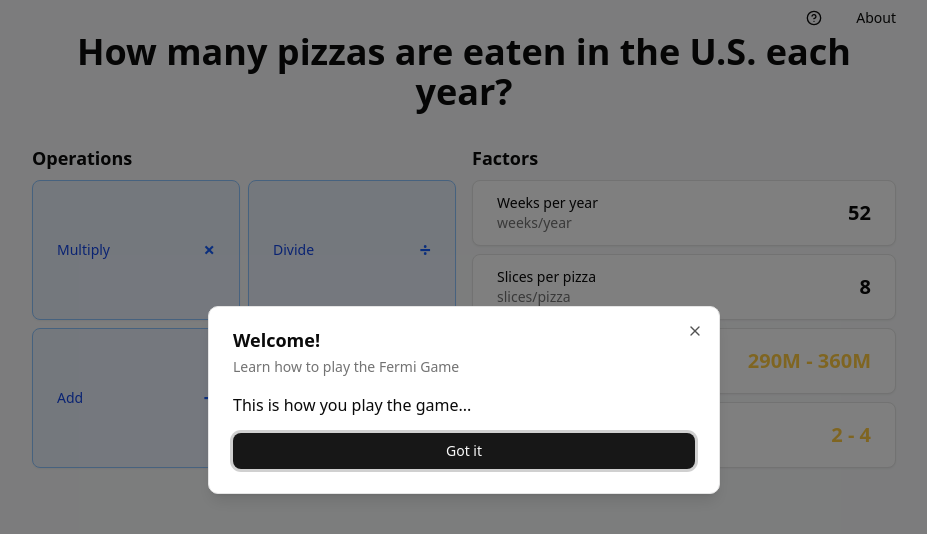
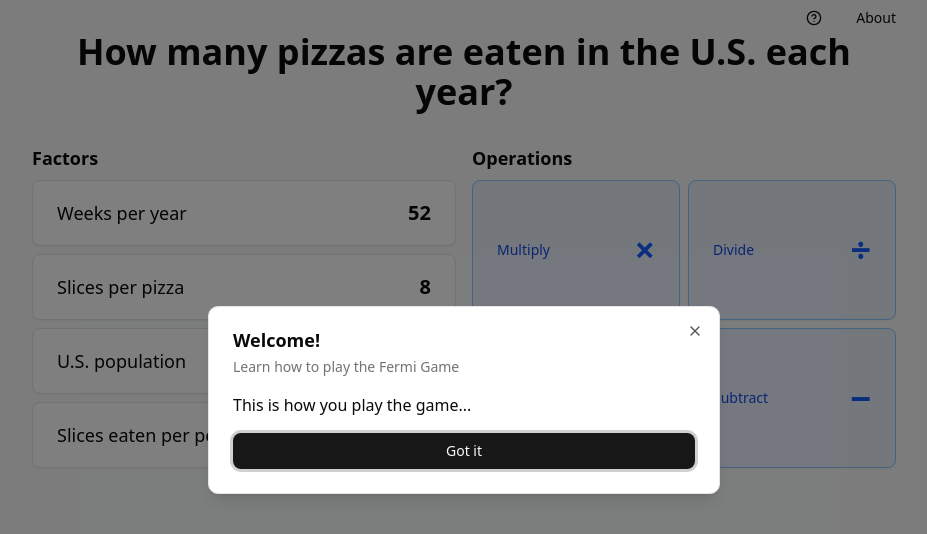
Before and after one commit to andrew-noble/fermi-chain, a React (Vite) app in the folder frontend/: page / in a window 1280 px wide. Shown: the top 534 px of the page, without its empty margins (176-1103 px from the left). Built offline with nearby package versions, Linux system fonts and the light colour scheme.

Commit message:
more beautification

```diff
--- a/frontend/src/App.tsx
+++ b/frontend/src/App.tsx
@@ -177,18 +177,18 @@ function App() {
               </h1>
             </div>
 
-            <div className="flex-1 items-stretch flex flex-col justify-start">
+            <div className="flex flex-col justify-start">
               <div className="grid grid-cols-2 gap-4 mb-8">
-                <div className="flex flex-col">
-                  <h2 className="text-lg font-semibold mb-2">Operations</h2>
-                  <OperationBank onAdd={handleAddOperation} />
-                </div>
                 <div className="flex flex-col">
                   <h2 className="text-lg font-semibold mb-2">Factors</h2>
                   <FactorBank
                     factors={question?.factors || []}
                     onAdd={handleAddFactor}
                   />
+                </div>
+                <div className="flex flex-col">
+                  <h2 className="text-lg font-semibold mb-2">Operations</h2>
+                  <OperationBank onAdd={handleAddOperation} />
                 </div>
               </div>
             </div>
@@ -197,7 +197,7 @@ function App() {
               <div
                 className={`border-2 rounded-md p-4 ${
                   validationState === "invalid"
-                    ? "border-red-300 bg-red-50"
+                    ? "border-amber-200 bg-amber-50"
                     : "border-transparent"
                 }`}
               >
@@ -208,8 +208,8 @@ function App() {
                   onFactorValueChange={handleFactorValueChange}
                 />
                 {validationState === "invalid" && (
-                  <p className="text-red-500 text-sm mt-2">
-                    Not a valid expression
+                  <p className="text-amber-600 text-sm mt-2 italic">
+                    Make sure your answer is a valid expression
                   </p>
                 )}
               </div>
--- a/frontend/src/components/FactorBank.tsx
+++ b/frontend/src/components/FactorBank.tsx
@@ -18,8 +18,8 @@ const FactorBank = ({ factors, onAdd }: FactorBankProps) => (
         onClick={() => onAdd(factor)}
       >
         <div className="text-left">
-          <p className="font-medium">{factor.label}</p>
-          <p className="text-sm text-muted-foreground">{factor.unit}</p>
+          <p className="font-medium text-lg">{factor.label}</p>
+          {/* <p className="text-sm text-muted-foreground">{factor.unit}</p> */}
         </div>
 
         {factor.isRanged ? (
--- a/frontend/src/components/OperationBank.tsx
+++ b/frontend/src/components/OperationBank.tsx
@@ -25,7 +25,7 @@ const OperationBank = ({ onAdd }: OperationBankProps) => (
         <div className="text-left">
           <p className="font-medium text-blue-700">{op.label}</p>
         </div>
-        <span className="text-xl font-bold text-blue-600">{op.symbol}</span>
+        <span className="text-4xl font-bold text-blue-600">{op.symbol}</span>
       </Button>
     ))}
   </div>
--- a/frontend/src/components/input-items/FactorItem.tsx
+++ b/frontend/src/components/input-items/FactorItem.tsx
@@ -16,7 +16,16 @@ const FactorItem = ({
   handleRemoveItem,
   onValueChange,
 }: FactorItemProps) => {
-  const [value, setValue] = useState(factor.value);
+  //starts ranged values at a random number so as not to give a hint
+  const [value, setValue] = useState(() => {
+    if (factor.isRanged && factor.randomizedRange) {
+      const [min = 0, max = 100] = factor.randomizedRange;
+      const step = factor.rangeStep || 1;
+      const steps = Math.floor((max - min) / step);
+      return min + Math.floor(Math.random() * steps) * step;
+    }
+    return factor.value;
+  });
 
   const handleSliderChange = (newValue: number[]) => {
     setValue(newValue[0]);
@@ -25,20 +34,23 @@ const FactorItem = ({
 
   return (
     <div className="flex flex-col items-center gap-2 p-2 bg-blue-100 rounded-md min-w-[6rem] min-h-[6rem] relative">
-      <p className="text-center break-words">{factor.label}</p>
+      {factor.isRanged ? (
+        <div className="w-full px-2">
+          <p className="text-xl text-center mb-3">{formatNumber(value)}</p>
+          <p className="text-center break-words mb-3">{factor.label}</p>
 
-      {factor.isRanged && factor.randomizedRange && (
-        <div className="w-full px-2">
           <Slider
-            min={factor.randomizedRange[0]}
-            max={factor.randomizedRange[1]}
+            min={factor.randomizedRange?.[0] || 0}
+            max={factor.randomizedRange?.[1] || 100}
             step={factor.rangeStep || 1}
             value={[value]}
             onValueChange={handleSliderChange}
-            className="w-full"
+            orientation="vertical"
+            className="h-24"
           />
-          <p className="text-sm text-center mt-1">{formatNumber(value)}</p>
         </div>
+      ) : (
+        <p className="text-sm text-center mt-1">{formatNumber(value)}</p>
       )}
 
       <Button
--- a/frontend/src/components/input-items/OperationItem.tsx
+++ b/frontend/src/components/input-items/OperationItem.tsx
@@ -10,7 +10,7 @@ type OperationItemProps = {
 const OperationItem = ({ operation, handleRemoveItem }: OperationItemProps) => {
   return (
     <div className="flex flex-col items-center gap-2 p-2 bg-blue-100 rounded-md w-24 h-24">
-      <p className="text-center text-xl font-bold">{operation.symbol}</p>
+      <p className="text-center text-4xl font-bold">{operation.symbol}</p>
       <Button
         variant="outline"
         onClick={handleRemoveItem}
--- a/frontend/src/data/question.json
+++ b/frontend/src/data/question.json
@@ -5,7 +5,7 @@
   "unit": "pizzas per year",
   "factors": [
     {
-      "label": "US population",
+      "label": "U.S. population",
       "value": 340000000,
       "unit": "people",
       "isRanged": true,
```
